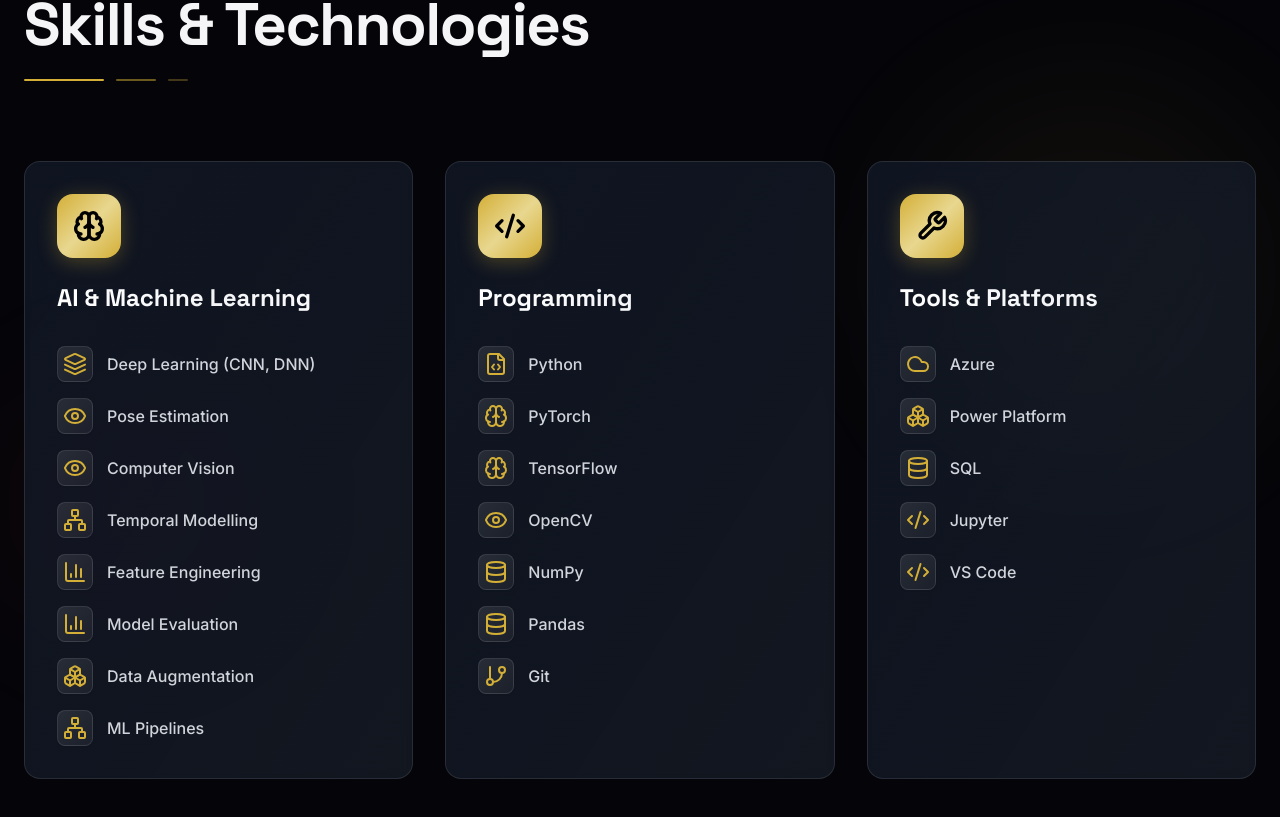
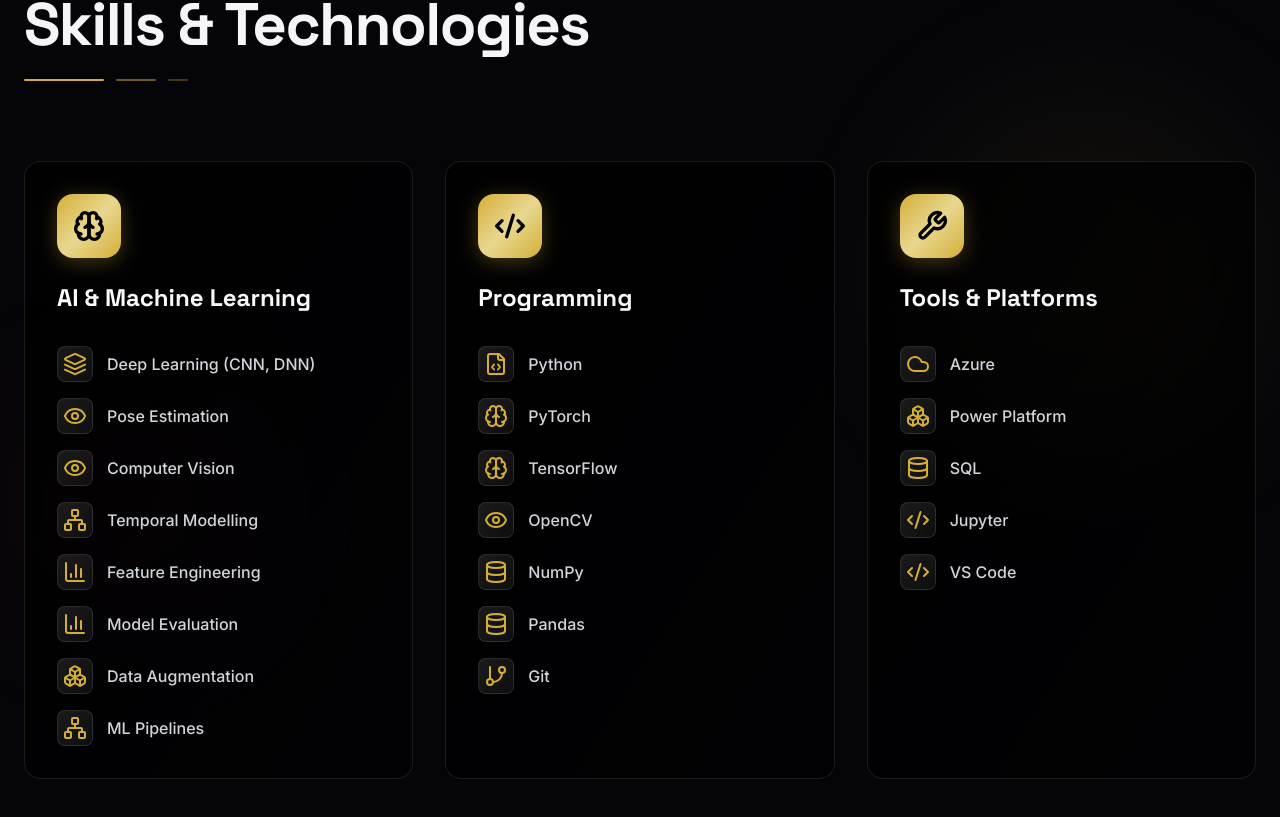
Before and after one commit to Lithira-Silva/ViduthIshara_Portfolio, a Next.js app: page / in a window 1280 px wide. Shown: the part 4154-4971 px from the top of the page. Built offline with nearby package versions, Linux system fonts and the light colour scheme.

Commit message:
Enhance Skills component card background color for improved visual contrast and aesthetics

```diff
--- a/components/Skills.tsx
+++ b/components/Skills.tsx
@@ -106,7 +106,7 @@
                 className="group relative"
               >
                 {/* Card */}
-                <div className="relative h-full p-8 rounded-2xl bg-gradient-to-br from-gray-900/80 to-gray-800/50 border border-white/10 backdrop-blur-sm hover:border-gold/50 transition-all duration-500 hover:shadow-[0_8px_32px_rgba(212,175,55,0.15)]">
+                <div className="relative h-full p-8 rounded-2xl bg-gradient-to-br from-black/80 to-black/50 border border-white/10 backdrop-blur-sm hover:border-gold/50 transition-all duration-500 hover:shadow-[0_8px_32px_rgba(212,175,55,0.15)]">
                   {/* Category Icon */}
                   <div className="inline-flex items-center justify-center w-16 h-16 rounded-2xl bg-gradient-to-br from-gold via-gold-light to-gold mb-6 group-hover:scale-110 group-hover:rotate-3 transition-all duration-500 shadow-[0_4px_20px_rgba(212,175,55,0.3)]">
                     <CategoryIcon className="w-8 h-8 text-black" strokeWidth={2.5} />
```
